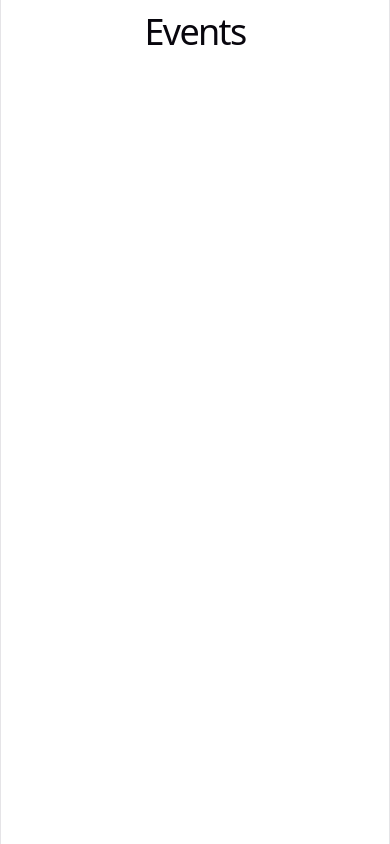
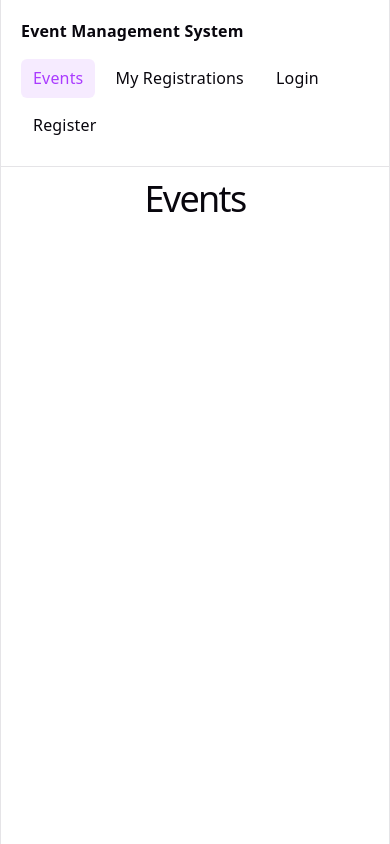
Before and after one commit to NoumanHassan123/Event-Management-System, a React (Vite) app: page /events in a window 390 px wide. Built offline with nearby package versions, Linux system fonts and the light colour scheme; the HTML template or start-up script is replaced by a standard one.

Commit message:
Add responsive navigation for event management pages

```diff
--- a/src/App.jsx
+++ b/src/App.jsx
@@ -1,4 +1,5 @@
 import { Navigate, Route, Routes } from 'react-router-dom'
+import Navbar from './components/Navbar.jsx'
 import Login from './pages/Login.jsx'
 import Register from './pages/Register.jsx'
 import Events from './pages/Events.jsx'
@@ -7,6 +8,8 @@ import MyEvents from './pages/MyEvents.jsx'
 
 function App() {
   return (
+    <>
+      <Navbar />
       <main>
         <Routes>
           <Route path="/" element={<Navigate to="/events" replace />} />
@@ -18,6 +21,7 @@ function App() {
           <Route path="*" element={<h1>Page not found</h1>} />
         </Routes>
       </main>
+    </>
   )
 }
 
--- /dev/null
+++ b/src/components/Navbar.css
@@ -0,0 +1,41 @@
+.site-header {
+  display: flex;
+  align-items: center;
+  justify-content: space-between;
+  flex-wrap: wrap;
+  gap: 16px;
+  padding: 20px;
+  border-bottom: 1px solid var(--border);
+  text-align: left;
+}
+
+.site-brand {
+  color: var(--text-h);
+  font-weight: 700;
+  text-decoration: none;
+}
+
+.site-nav {
+  display: flex;
+  flex-wrap: wrap;
+  gap: 8px;
+}
+
+.site-nav a {
+  display: inline-block;
+  padding: 8px 12px;
+  border-radius: 6px;
+  color: var(--text-h);
+  text-decoration: none;
+}
+
+.site-nav a:hover,
+.site-nav a.active {
+  color: var(--accent);
+  background: var(--accent-bg);
+}
+
+.site-header a:focus-visible {
+  outline: 2px solid var(--accent);
+  outline-offset: 3px;
+}
--- /dev/null
+++ b/src/components/Navbar.jsx
@@ -0,0 +1,18 @@
+import { Link, NavLink } from 'react-router-dom'
+import './Navbar.css'
+
+export default function Navbar() {
+  return (
+    <header className="site-header">
+      <Link className="site-brand" to="/events">
+        Event Management System
+      </Link>
+      <nav aria-label="Main navigation" className="site-nav">
+        <NavLink to="/events">Events</NavLink>
+        <NavLink to="/my-events">My Registrations</NavLink>
+        <NavLink to="/login">Login</NavLink>
+        <NavLink to="/register">Register</NavLink>
+      </nav>
+    </header>
+  )
+}
```
Lines whose indentation alone changed are shown as unchanged.
